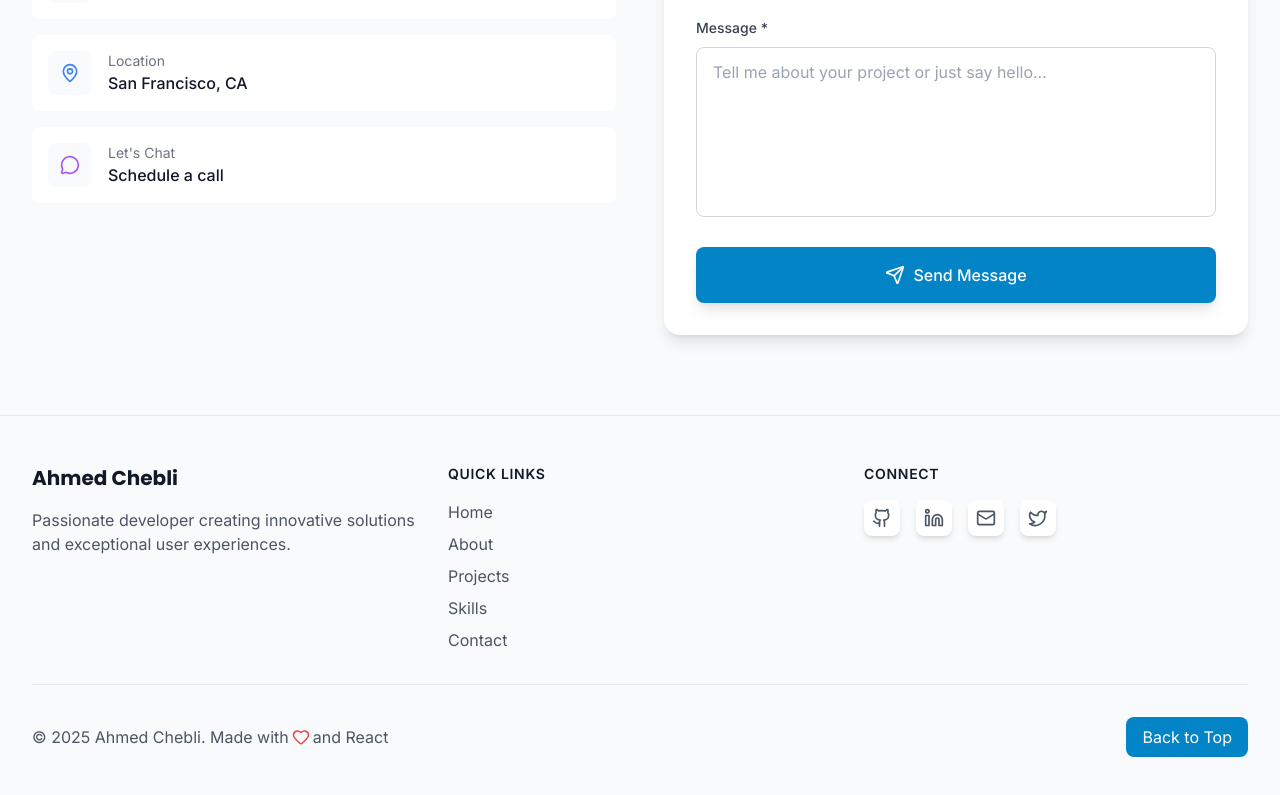
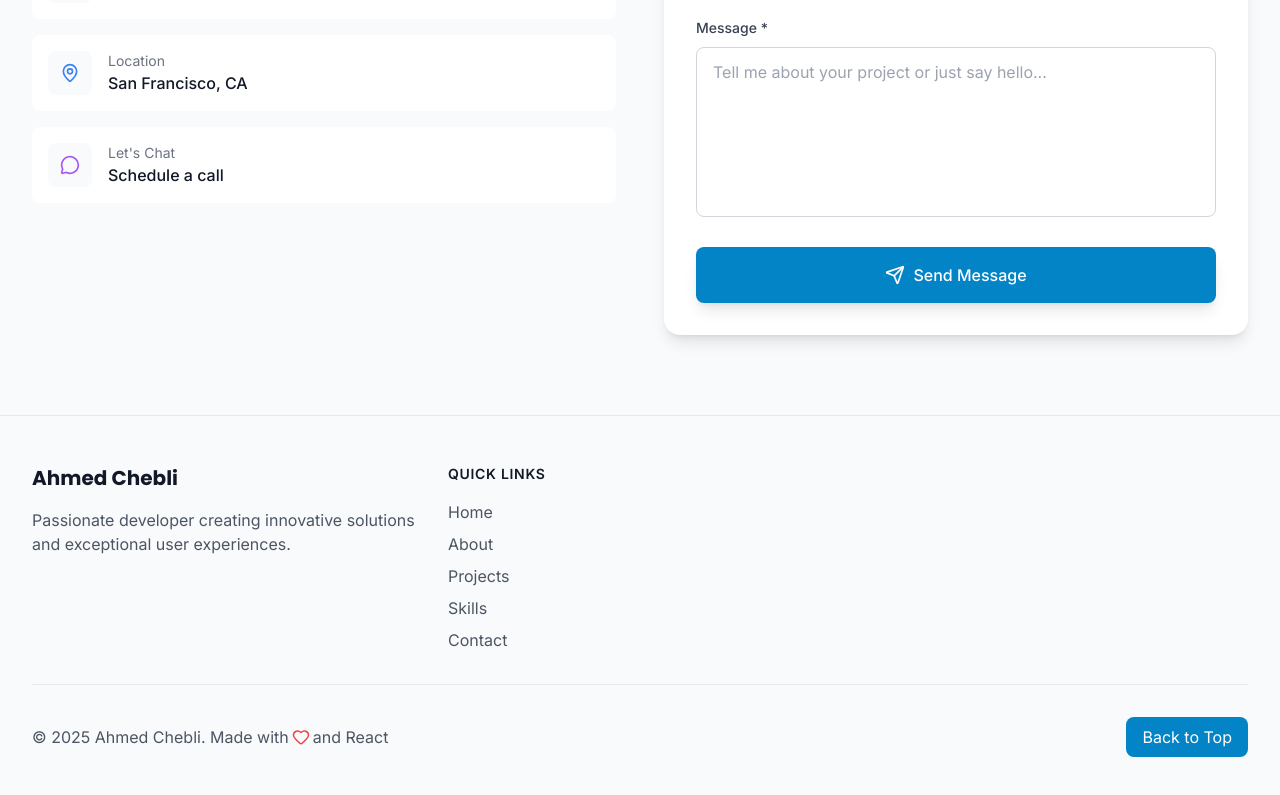
Before and after one commit to Soliperso/stellar_portfolio, a React (Vite) app: page / in a window 1280 px wide. Shown: the part 5947-6742 px from the top of the page. Built offline with nearby package versions, Linux system fonts and the light colour scheme.

Commit message:
Update email and temporarily disable social links in footer

```diff
--- a/src/components/Footer.jsx
+++ b/src/components/Footer.jsx
@@ -18,7 +18,7 @@ const Footer = () => {
     {
       name: 'Email',
       icon: Mail,
-      href: 'mailto:ahmed@example.com',
+      href: 'mailto:chah762002@yahoo.fr',
       color: 'hover:text-red-500'
     },
     {
@@ -92,8 +92,8 @@ const Footer = () => {
             </div>
           </div>
 
-          {/* Social Links */}
-          <div className="space-y-4">
+          {/* Social Links - Temporarily Disabled */}
+          {/* <div className="space-y-4">
             <motion.h4
               initial={{ opacity: 0, y: 20 }}
               whileInView={{ opacity: 1, y: 0 }}
@@ -123,7 +123,7 @@ const Footer = () => {
                 )
               })}
             </div>
-          </div>
+          </div> */}
         </div>
 
         {/* Bottom Section */}
```
